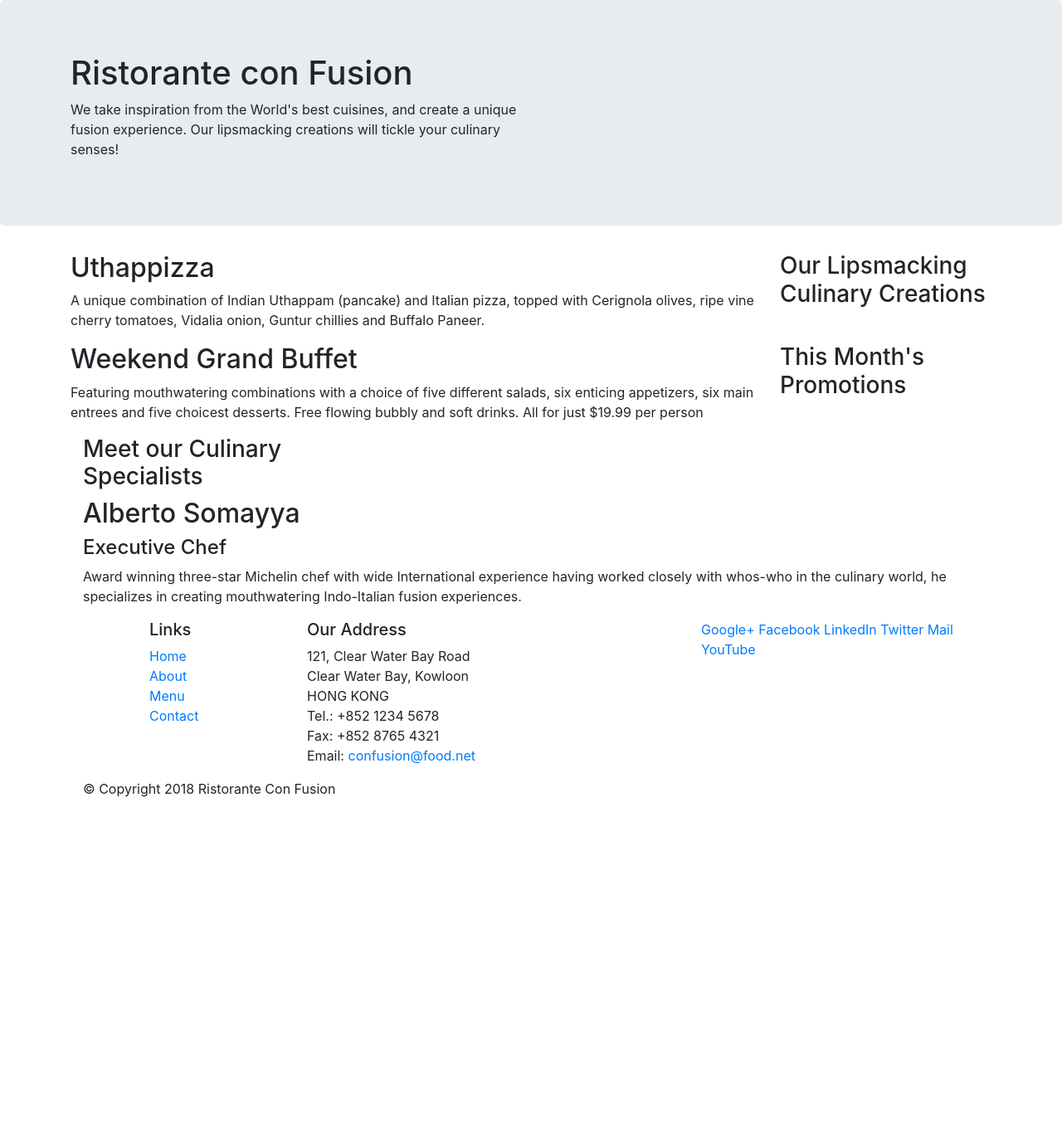
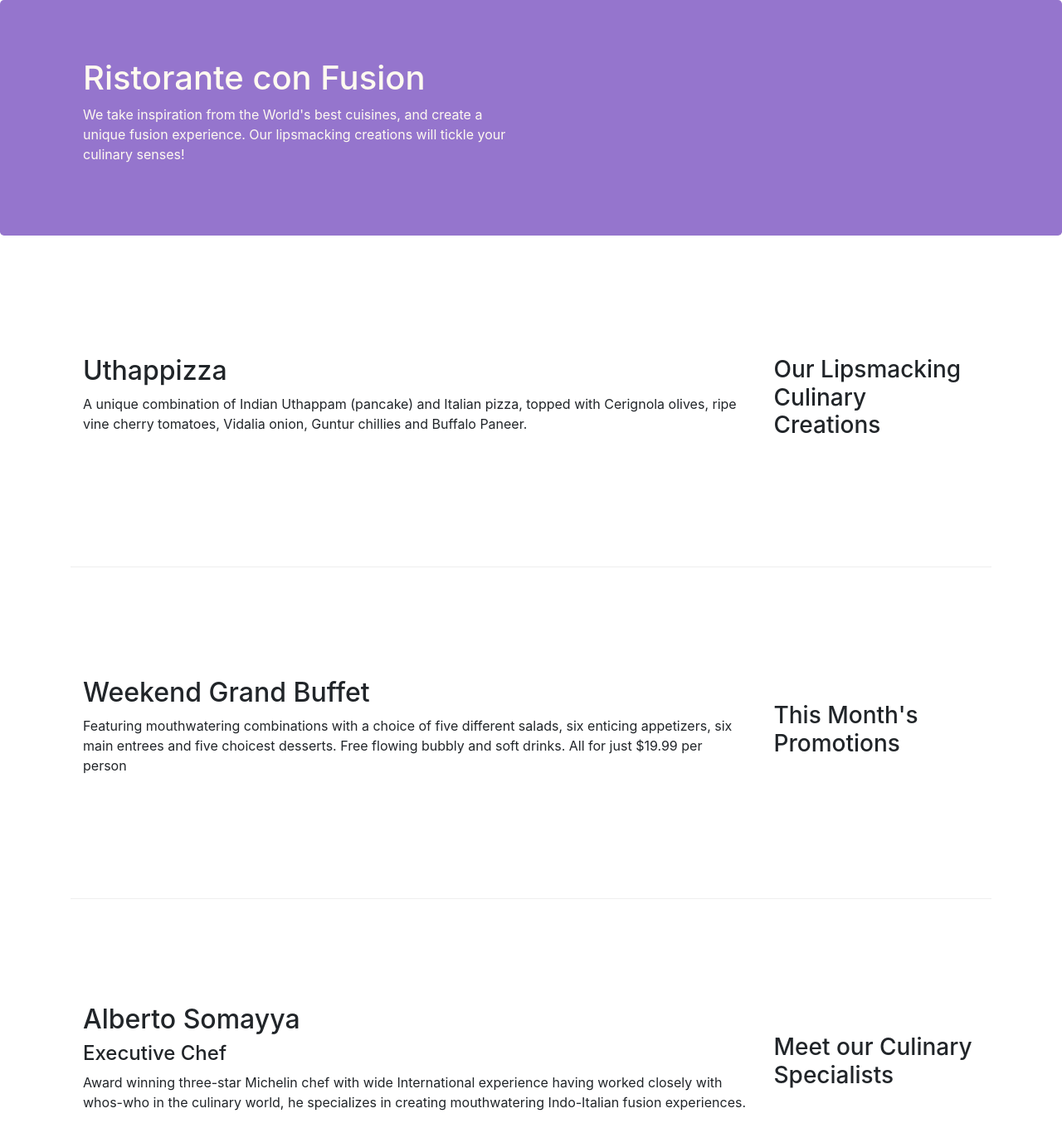
Before and after one commit to NimmaRajeshReddy/bs, a website: page index.html in a window 1280 px wide. Shown: the top 1360 px of the page at 83% size. Before the commit the page ends 979 px from the top, so only its background shows below. Drawn offline with nearby package versions, Linux system fonts and the light colour scheme.

Commit message:
bootstrap grid part2

```diff
--- /dev/null
+++ b/css/style.css
@@ -0,0 +1,27 @@
+.row-header{
+    margin: 0px auto;
+    padding:0px auto;
+}
+.row-content{
+    margin: 0px auto;
+    padding: 50px 0px 50px 0px;
+    border-bottom:1px ridge;
+    min-height: 400px;
+}
+.footer{
+    background-color: #D1C4E9;
+    margin:0px auto;
+    padding:20px 0px 20px 0px;
+}
+.jumbotron{
+    padding:70px 30px 70px 30px;
+    margin: 0px auto;
+    background-color: #9575CD ;
+    color:floralwhite;
+ }
+ .address{
+     font-size:80%;
+     margin:0px;
+     color: #0f0f0f;
+
+ }
--- a/index.html
+++ b/index.html
@@ -8,6 +8,7 @@
 
     <!-- Bootstrap CSS -->
     <link rel="stylesheet" href="node_modules/bootstrap/dist/css/bootstrap.min.css">
+    <link rel="stylesheet"  href="css/style.css">
     <title>Ristorante Con Fusion</title>
 </head>
 
@@ -15,7 +16,7 @@
 
     <header class="jumbotron">
         <div class="container">
-            <div class="row">
+            <div class="row row-header">
                 <div class="col-12 col-sm-6">
                     <h1 class="color:primary">Ristorante con Fusion</h1>
                     <p>We take inspiration from the World's best cuisines, and create a unique fusion experience. Our lipsmacking creations will tickle your culinary senses!</p>
@@ -27,7 +28,7 @@
     </header>
 
     <div class="container">
-        <div class="row">
+        <div class="row row-content align-items-center">
             <div class="col-12 col-sm-4 col-md-3 order-sm-last">
                 <h3>Our Lipsmacking Culinary Creations</h3>
             </div>
@@ -38,7 +39,7 @@
         </div>
 
 
-        <div class="row">
+        <div class="row row-content align-items-center">
             <div class="col-12 col-sm-4 col-md-3 order-sm-last">
                 <h3>This Month's Promotions</h3>
             </div>
@@ -48,7 +49,7 @@
             </div>
         </div>
 
-        <div>
+        <div class="row row-content align-items-center">
             <div class="col-12 col-sm-4 col-md-3 order-sm-last">
                 <h3>Meet our Culinary Specialists</h3>
             </div>
@@ -60,10 +61,10 @@
         </div>
     </div>
 
-    <footer>
+    <footer class="footer">
         <div class="container">
             <div class="row">
-                <div class="col-4 col-sm-2  offset-1">
+                <div class="col-4 offset-1 col-sm-2">
                     <h5>Links</h5>
                     <ul class="list-unstyled">
                         <li><a href="#">Home</a></li>
@@ -83,8 +84,8 @@
 		              Email: <a href="mailto:confusion@food.net">confusion@food.net</a>
 		           </address>
                 </div>
-                <div class="col-12 col-sm-4">
-                    <div>
+                <div class="col-12 col-sm-4 align-self-center">
+                    <div class="text-center">
                         <a href="http://google.com/+">Google+</a>
                         <a href="http://www.facebook.com/profile.php?id=">Facebook</a>
                         <a href="http://www.linkedin.com/in/">LinkedIn</a>
@@ -94,8 +95,8 @@
                     </div>
                 </div>
            </div>
-           <div class="col-auto">
-                <div>
+           <div class="row justify-content-center">
+                <div class="col-auto">
                     <p>© Copyright 2018 Ristorante Con Fusion</p>
                 </div>
            </div>
```
